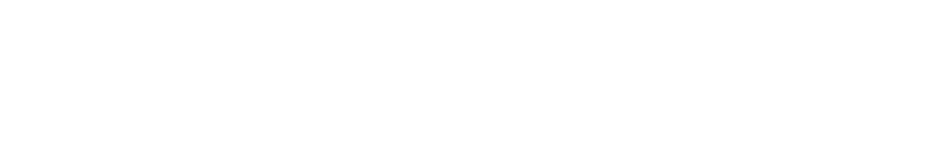
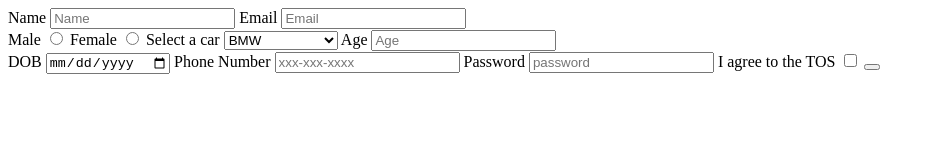
Before and after one commit to acciojob/signup-form-car-shaal123, a website: page main.html in a window 1280 px wide. Shown: the whole page, without its empty margins (0-935 px from the left). Drawn offline with Linux system fonts and the light colour scheme.

Commit message:
created a submission

```diff
--- a/main.html
+++ b/main.html
@@ -8,6 +8,36 @@
 
 <body>
 	<!-- the entire body must be written by student -->
+	<form>
+		<lebel for="name">Name</lebel>
+		<input placeholder="Name" type="text" id="name" required>
+		<label for="email">Email</label>
+		<input placeholder="Email" type="email" id="email" required><br>
+		<label for="gender_m">Male</label>
+		<input type="radio" id="gender_m" name="gender" required>
+		<label for="gender_f">Female</label>
+		<input type="radio" id="gender_f" name="gender" required>
+		<label for="cars">Select a car</label>
+
+		<select placeholder="--Please choose an option--" type="selcet" id="cars" required>
+			<option>BMW</option>
+			<option>Audi</option>
+			<option>Mercedes bens</option>
+		</select>
+		<label for="age">Age</label>
+		<input placeholder="Age" type="number" id="age" required><br>
+		<label for="dod">DOB</label>
+		<input type="date" id="dod" required>
+		<label for="tel">Phone Number</label>
+		<input placeholder="xxx-xxx-xxxx" type="tel" id="tel">
+		<label for="password">Password</label>
+		<input placeholder="password" type="password" id="password" required>
+		<label for="tos">I agree to the TOS</label>
+		<input type="checkbox" id="tos" required>
+		<button type="submit">
+
+
+	</form>
     <script type="text/javascript" src="./script.js">
 </script>
 
```
